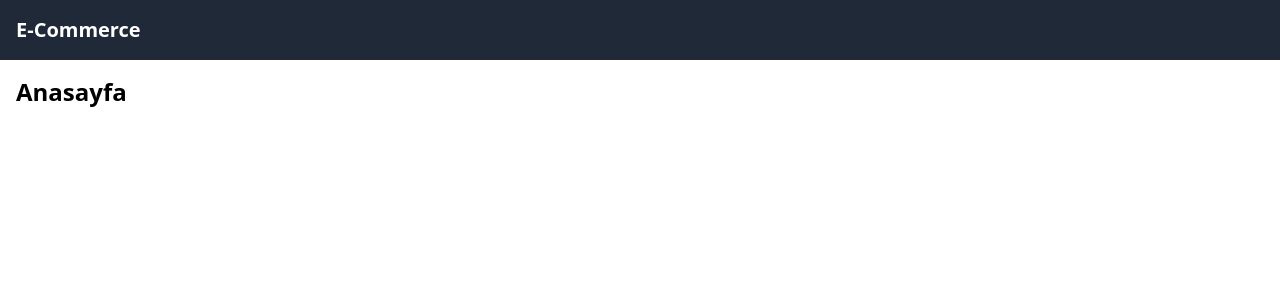
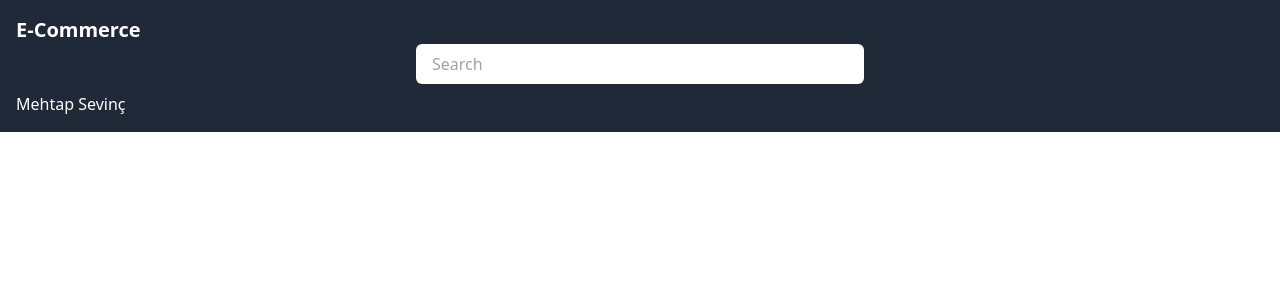
Before and after one commit to MehtapSevincc/e-commerce, a Vue app: page / in a window 1280 px wide. Shown: the top 300 px of the page. Built offline with nearby package versions, Linux system fonts and the light colour scheme.

Commit message:
add search bar to header

```diff
--- a/src/App.vue
+++ b/src/App.vue
@@ -1,7 +1,5 @@
 <template>
-  <div>
-
-
+  <div id="app">
     <Header />
     <router-view />
   </div>
--- a/src/components/layout/Header.vue
+++ b/src/components/layout/Header.vue
@@ -1,7 +1,16 @@
 <template>
     <header class="bg-gray-800 text-white p-4">
-         <h1 class="text-xl font-bold">E-Commerce</h1>
+         <h1 class="text-xl font-bold ">E-Commerce</h1>
+         <SearchBar @search="handleSearch" />
+         <h2>Mehtap Sevinç</h2>
     </header>
 </template>
+
 <script setup>
+import SearchBar from '../ui/SearchBar.vue';
+
+function handleSearch(query) {
+    console.log("Search query from Header:",query)
+}
+
 </script>
--- a/src/components/ui/SearchBar.vue
+++ b/src/components/ui/SearchBar.vue
@@ -0,0 +1,20 @@
+<template>
+    <div class="w-full max-w-md mx-auto">
+        <input
+        type="text"
+        v-model="query"
+        @input="onInput"
+        placeholder="Search"
+        class="w-full px-4 py-2 mb-2 border-gray-300 rounded-md focus:outline-none focus:ring-2 focus:ring-blue-200"
+        />
+    </div>
+</template>
+<script setup>
+import {ref} from 'vue'
+const query = ref('')
+function onInput() {
+    const emit = defineEmits(['search'])
+    emit('search',query.value)
+}
+
+</script>
--- a/src/pages/Home.vue
+++ b/src/pages/Home.vue
@@ -1,6 +1,6 @@
 <template>
   <div class="p-4">
-    <h1 class="text-2xl font-bold">Anasayfa</h1>
+    <h1 class="text-2xl font-bold"></h1>
   </div>
 </template>
 
```
